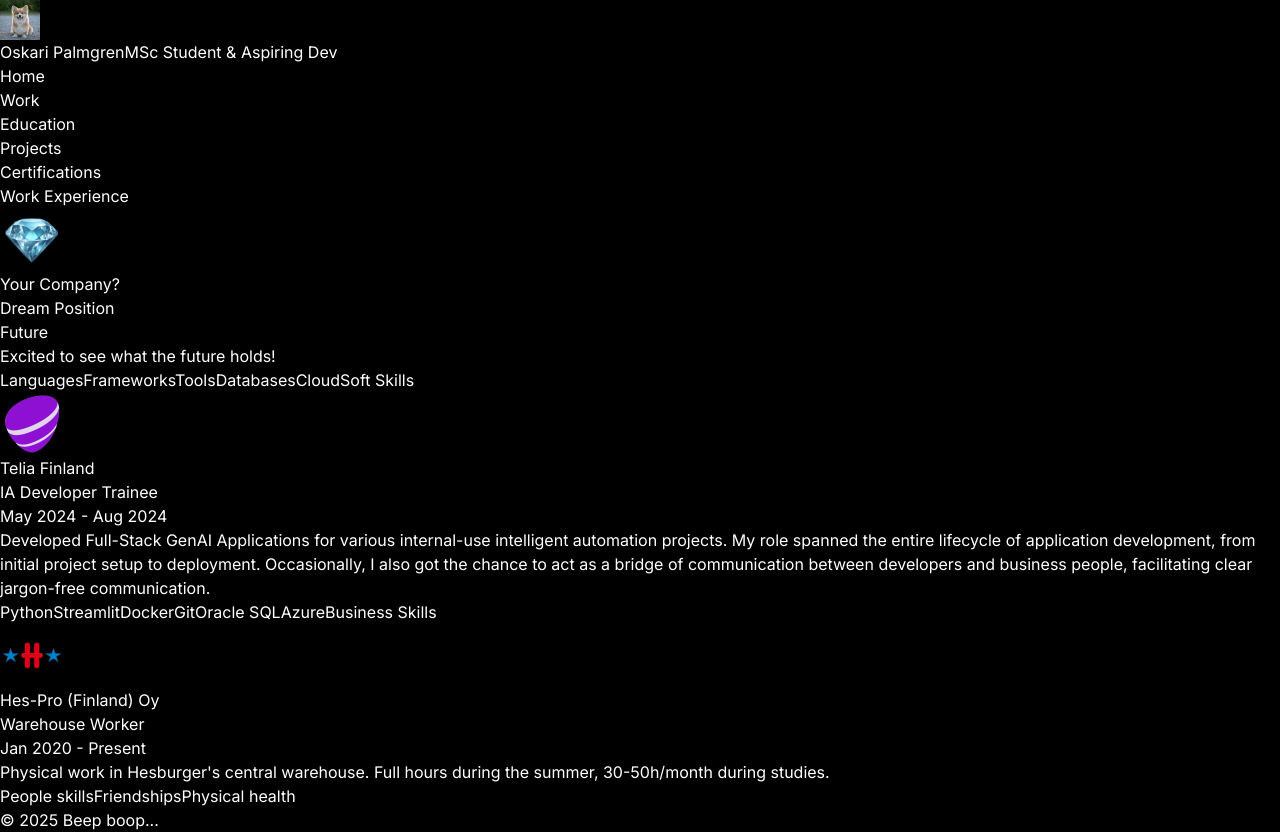
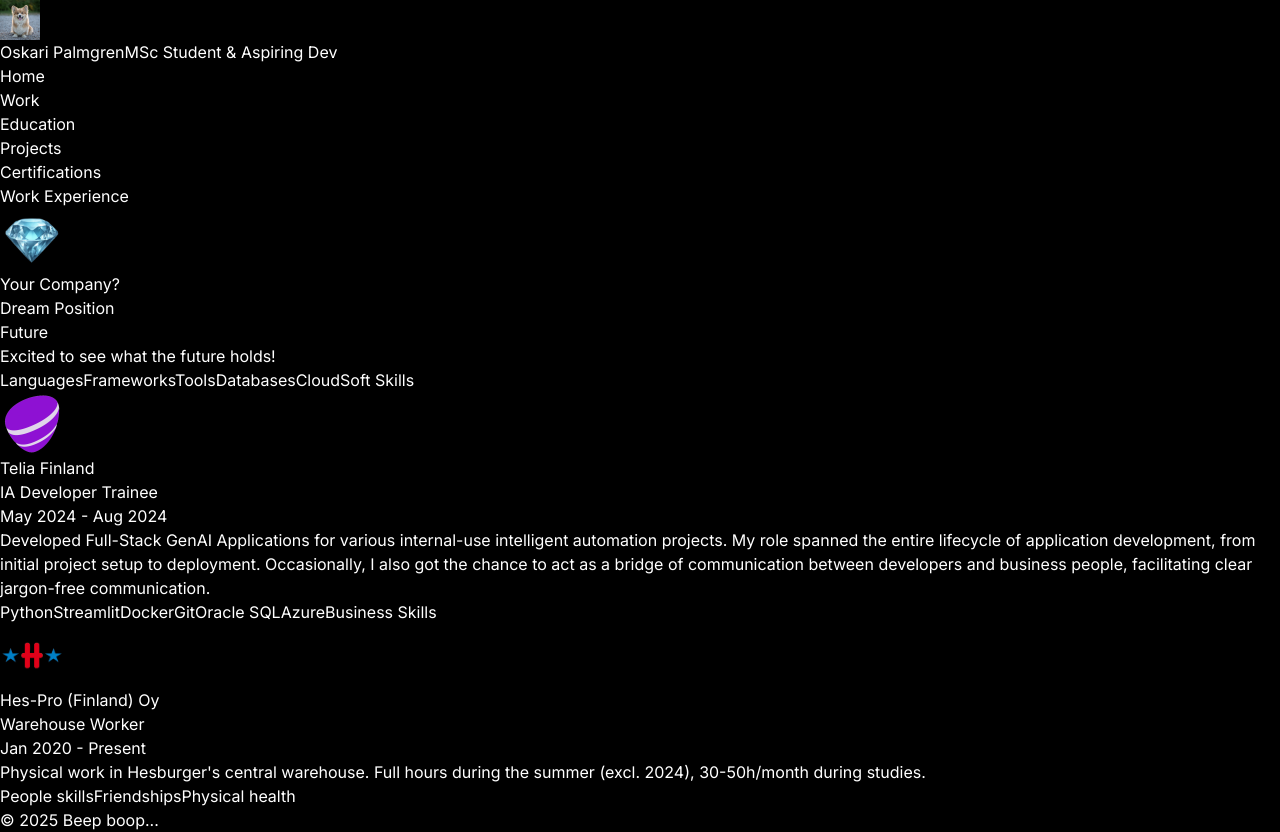
Before and after one commit to Palmgrenoskari/portfolio-site, a Next.js app: page /work in a window 1280 px wide. Built offline with nearby package versions, Linux system fonts and the light colour scheme.

Commit message:
minor edit to description

```diff
--- a/src/app/work/page.tsx
+++ b/src/app/work/page.tsx
@@ -63,7 +63,7 @@
       role: "Warehouse Worker",
       period: "Jan 2020 - Present",
       description:
-        "Physical work in Hesburger's central warehouse. Full hours during the summer, 30-50h/month during studies.",
+        "Physical work in Hesburger's central warehouse. Full hours during the summer (excl. 2024), 30-50h/month during studies.",
       technologies: [
         { name: "People skills", type: "other" },
         { name: "Friendships", type: "other" },
```
